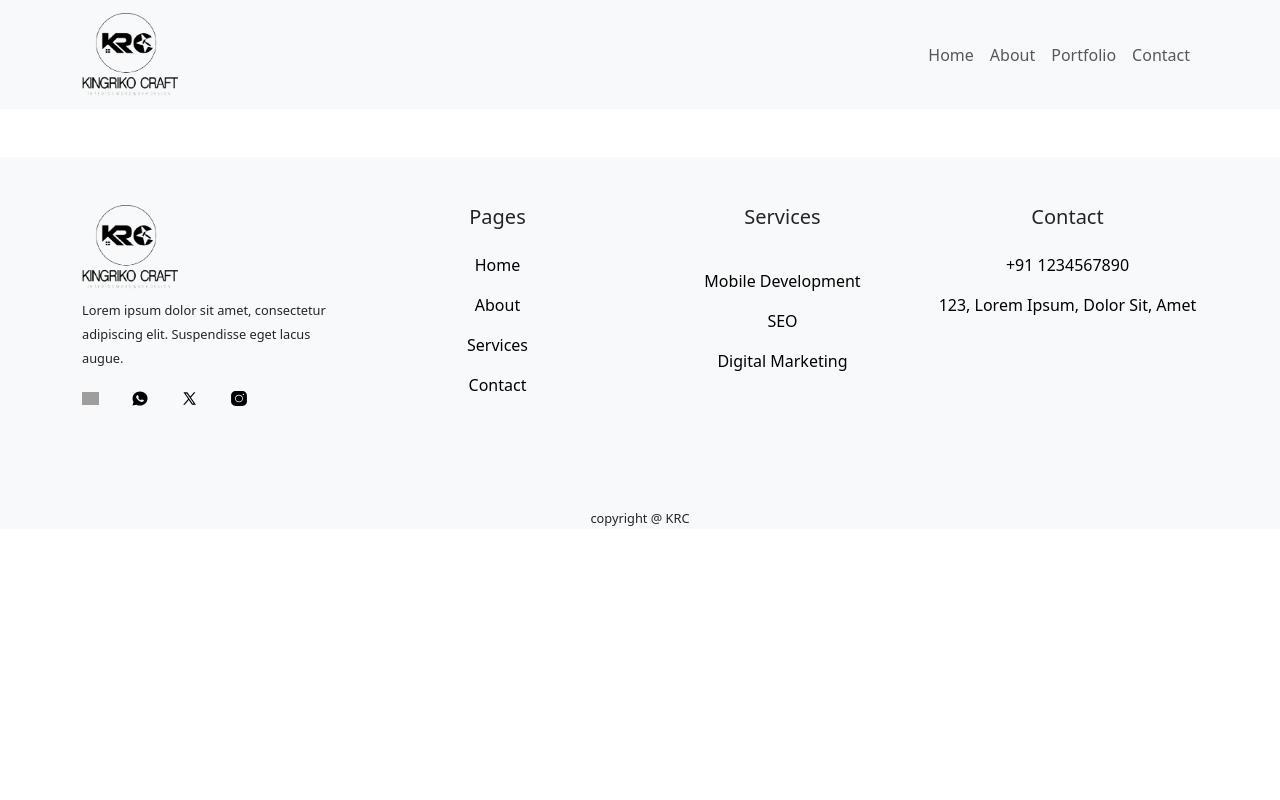
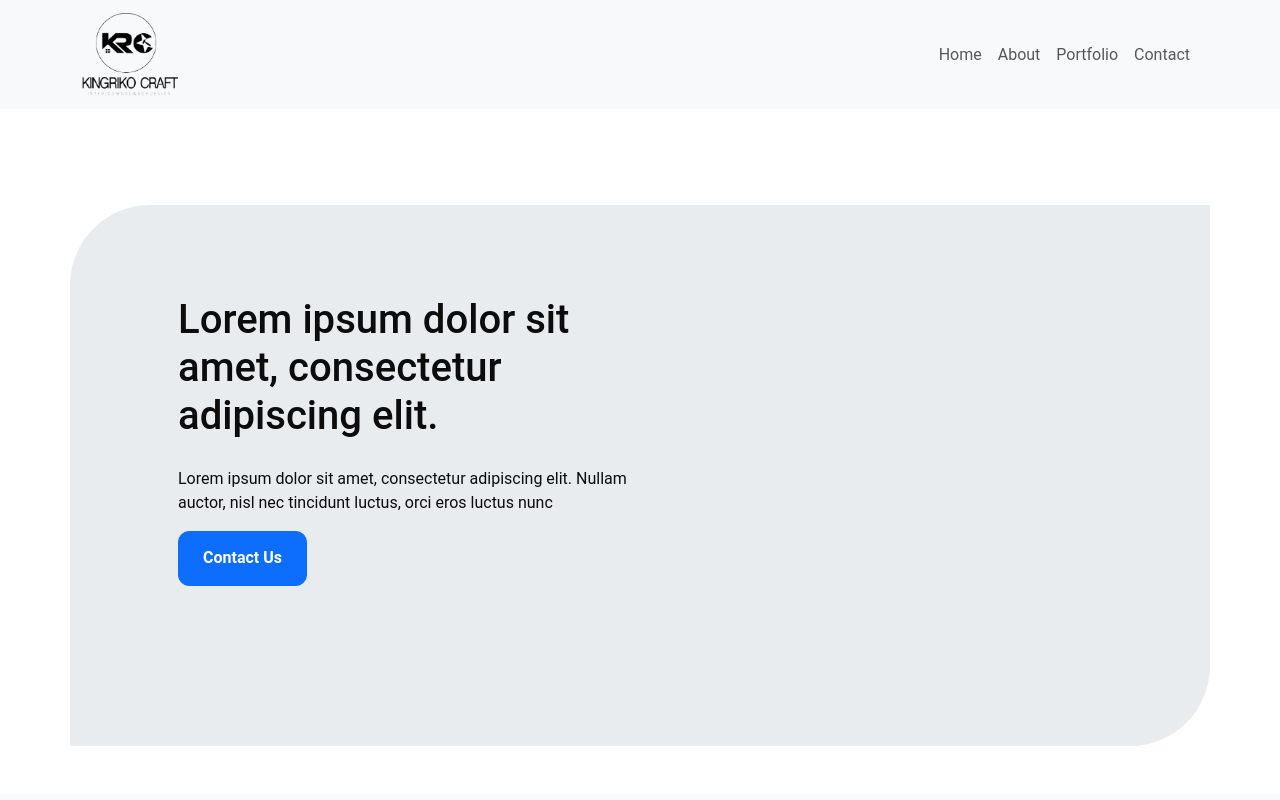
Before and after one commit to eric-acquah/KRC_Website, a React (Vite) app in the folder krc_web/: page / in a window 1280 px wide. Shown: the top 800 px of the page. Built offline with nearby package versions, Linux system fonts and the light colour scheme; grey boxes are pictures that could not be loaded.

Commit message:
Implemented hero section

```diff
--- a/krc_web/src/App.css
+++ b/krc_web/src/App.css
@@ -0,0 +1,25 @@
+:root {
+    --color-prime: #FFFFFF;
+    --color-prime-2: #EEEEEE;
+    --color-secon: #F5DEB3;
+    --color-secon-2: #008080;
+    --color-accent-1: #DD761C;
+    --color-accent-2: #0B5ED7;
+    --color-accent-3: #0C0C0C;
+}
+
+
+/* === App === */
+
+.App {
+    font-family: "Roboto", sans-serif;
+    display: flex;
+    flex-direction: column;
+    min-height: 100vh;
+    background-color: var(--color-prime);
+    color: var(--color-accent-3);
+}
+
+body {
+    padding-top: 7.829rem;
+}
--- a/krc_web/src/App.jsx
+++ b/krc_web/src/App.jsx
@@ -1,17 +1,22 @@
 import Header from './compenets/ui/Header/Header';
 import Footer from './compenets/ui/Footer/Footer';
+import Homepage from './pages/Homepage/Homepage';
 
 import 'bootstrap/dist/css/bootstrap.min.css';
 import 'bootstrap/dist/js/bootstrap.bundle.min';
 import 'normalize.css';
 import './App.css'
+import './index.css';
 
 function App() {
 
   return (
     <>
-      <Header />
-      <Footer />
+      <div className="App">
+        <Header />
+        <Homepage />
+        <Footer />
+      </div>
     </>
   )
 }
--- a/krc_web/src/compenets/ui/Header/Header.jsx
+++ b/krc_web/src/compenets/ui/Header/Header.jsx
@@ -5,7 +5,7 @@ import "./Header.css";
 
 export default function Header() {
     return (
-        <header>
+        <header className="position-fixed top-0 w-100 mb-5">
             <Navbar />
         </header>
     )
--- /dev/null
+++ b/krc_web/src/pages/Homepage/Herosection.css
@@ -0,0 +1,60 @@
+/* === Hero section Styles === */
+
+.herosec {
+    margin-top: 5rem;
+}
+
+@media (max-width: 576px) {
+    .herosec {
+        margin-top: 0.1rem;
+    }
+}
+
+/* .herosec h1 {
+    font-size: 2.5rem;
+    font-weight: 700;
+    color: #333;
+} */
+
+.hero-container {
+    /* padding: 4rem; */
+    border-top-left-radius: 80px;
+    border-bottom-right-radius: 80px;
+}
+
+.hero-container .row {
+    padding: 2rem 3rem 5rem 3rem;
+}
+
+@media (max-width: 1200px) {
+    .hero-container .row {
+        padding: 2rem 2.5rem 4rem 2.5rem;
+    }
+}
+
+@media (max-width: 992px) {
+    .hero-container .row {
+        padding: 1.5rem 2rem 3.5rem 2rem;
+    }
+}
+
+@media (max-width: 768px) {
+    .hero-container .row {
+        padding: 1rem 1.5rem 3rem 1.5rem;
+    }
+}
+
+@media (max-width: 576px) {
+    .hero-container .row {
+        padding: 0.5rem 1rem 2.5rem 1rem;
+    }
+}
+
+/* === Button === */
+
+.herosec .hero-btn {
+    padding: 0.9rem 1.5rem;
+    font-weight: 600;
+    border-radius: 11px;
+    transition: all 0.3s ease;
+}
--- /dev/null
+++ b/krc_web/src/pages/Homepage/Herosection.jsx
@@ -0,0 +1,23 @@
+
+import './Herosection.css';
+
+
+export default function Herosection() {
+    return (
+        <div className="herosec">
+            <div className="container bg-body-secondary hero-container">
+               <div className="row">
+                    <div className="col-md d-flex flex-column justfy-content-start">
+                        <div className="row">
+                            <div className="col-sm-6">
+                                <h1 className='fs-1 text-wrap'>Lorem ipsum dolor sit amet, consectetur adipiscing elit.</h1>
+                                <p>Lorem ipsum dolor sit amet, consectetur adipiscing elit. Nullam auctor, nisl nec tincidunt luctus, orci eros luctus nunc</p>
+                                <button className="btn btn-primary hero-btn">Contact Us</button>
+                            </div>
+                        </div>
+                    </div>
+                </div>
+            </div>
+        </div>
+    );
+}
--- /dev/null
+++ b/krc_web/src/pages/Homepage/Homepage.jsx
@@ -0,0 +1,12 @@
+import Herosection from './Herosection';
+
+import './Homepage.css';
+
+
+export default function Homepage() {
+    return (
+        <section className='container-fluid'>
+            <Herosection />
+        </section>
+    );
+}
```
Also changed, not shown: krc_web/src/pages/Homepage/Homepage.css (added).
